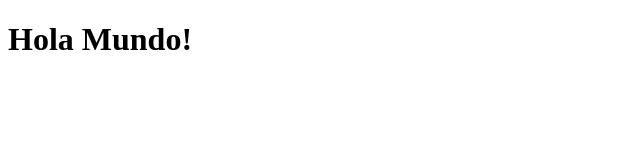
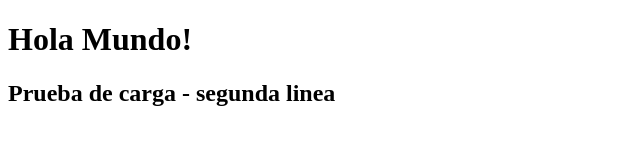
Before and after one commit to MDavidH/ProyectoHolaMundo, a plain HTML site: page Index.html in a window 1280 px wide. Shown: the whole page, without its empty margins (0-640 px from the left). Drawn offline with Linux system fonts and the light colour scheme.

Commit message:
Se agregó línea 11 con segundo mensaje

```diff
--- a/Index.html
+++ b/Index.html
@@ -8,5 +8,6 @@
 </head>
 <body>
     <h1>Hola Mundo!</h1>
+    <h2>Prueba de carga - segunda linea</h2>
 </body>
 </html>
```
